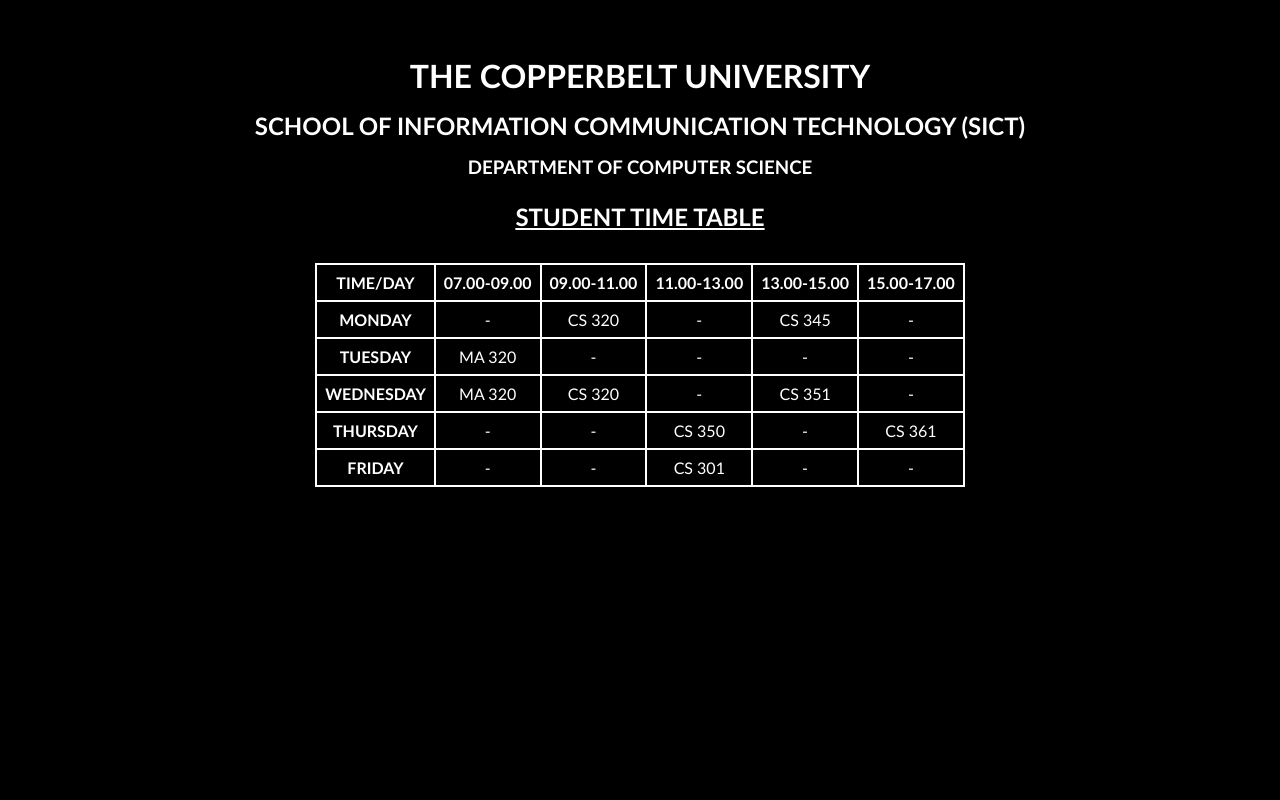
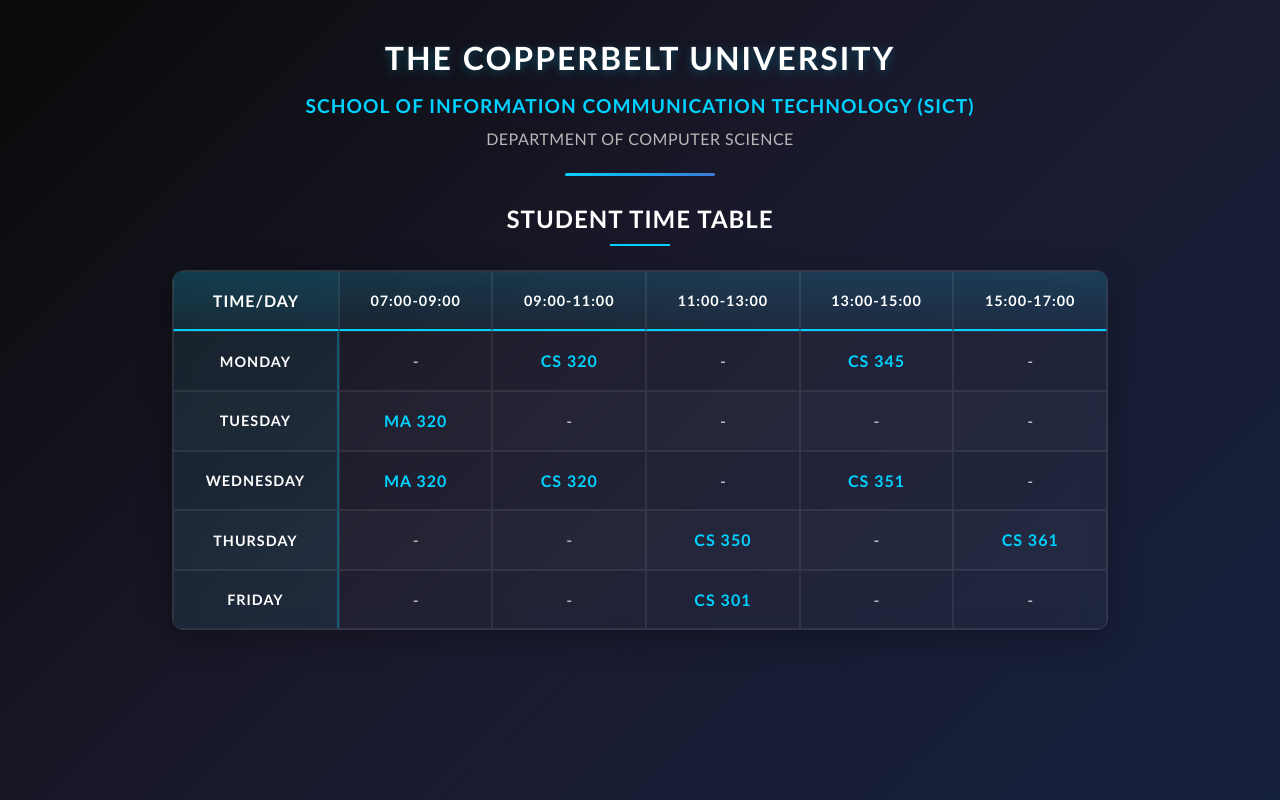
Before and after one commit to IsaacHarrison28/CS361, a plain HTML site: page time table/index.html in a window 1280 px wide. Drawn offline with Linux system fonts and the light colour scheme.

Commit message:
improved table design

```diff
--- a/time table/index.html
+++ b/time table/index.html
@@ -17,58 +17,68 @@
       <div id="table-container">
         <h1>STUDENT TIME TABLE</h1>
         <table>
-          <tr>
-            <td id="first-column">TIME/DAY</td>
-            <th>07.00-09.00</th>
-            <th>09.00-11.00</th>
-            <th>11.00-13.00</th>
-            <th>13.00-15.00</th>
-            <th>15.00-17.00</th>
-          </tr>
-          <tr>
+          <thead>
             <tr>
-              <td id="first-column">MONDAY</td>
+              <th scope="col" class="first-column">TIME/DAY</th>
+              <th scope="col">07:00-09:00</th>
+              <th scope="col">09:00-11:00</th>
+              <th scope="col">11:00-13:00</th>
+              <th scope="col">13:00-15:00</th>
+              <th scope="col">15:00-17:00</th>
+            </tr>
+          </thead>
+          <tbody>
+            <tr>
+              <th scope="row" class="first-column">MONDAY</th>
               <td>-</td>
-              <td>CS 320</td>
+              <td class="course-code">CS 320</td>
               <td>-</td>
-              <td>CS 345</td>
+              <td class="course-code">CS 345</td>
               <td>-</td>
             </tr>
             <tr>
-              <td id="first-column">TUESDAY</td>
-              <td>MA 320</td>
+              <th scope="row" class="first-column">TUESDAY</th>
+              <td class="course-code">MA 320</td>
               <td>-</td>
               <td>-</td>
               <td>-</td>
               <td>-</td>
             </tr>
             <tr>
-              <td id="first-column">WEDNESDAY</td>
-              <td>MA 320</td>
-              <td>CS 320</td>
+              <th scope="row" class="first-column">WEDNESDAY</th>
+              <td class="course-code">MA 320</td>
+              <td class="course-code">CS 320</td>
               <td>-</td>
-              <td>CS 351</td>
+              <td class="course-code">CS 351</td>
               <td>-</td>
             </tr>
             <tr>
-              <td id="first-column">THURSDAY</td>
+              <th scope="row" class="first-column">THURSDAY</th>
               <td>-</td>
               <td>-</td>
-              <td>CS 350</td>
+              <td class="course-code">CS 350</td>
               <td>-</td>
-              <td>CS 361</td>
+              <td class="course-code">CS 361</td>
             </tr>
             <tr>
-              <td id="first-column">FRIDAY</td>
+              <th scope="row" class="first-column">FRIDAY</th>
               <td>-</td>
               <td>-</td>
-              <td>CS 301</td>
+              <td class="course-code">CS 301</td>
               <td>-</td>
               <td>-</td>
             </tr>
-        </tr>
+          </tbody>
         </table>
       </div>
     </div>
+
+    <script>
+      document.querySelectorAll(".course-code").forEach((cell) => {
+        cell.addEventListener("mouseenter", function (e) {
+          this.style.cursor = "pointer";
+        });
+      });
+    </script>
   </body>
 </html>
--- a/time table/styles.css
+++ b/time table/styles.css
@@ -1,52 +1,282 @@
-body {
+*,
+*::before,
+*::after {
+  box-sizing: border-box;
   margin: 0;
   padding: 0;
+}
+
+body {
   font-family: "Gill Sans", "Gill Sans MT", Calibri, "Trebuchet MS", sans-serif;
-  background-color: black;
-  color: white;
+  background: linear-gradient(135deg, #0a0a0a 0%, #1a1a2e 50%, #16213e 100%);
+  color: #e0e0e0;
+  min-height: 100vh;
+  line-height: 1.6;
 }
 
 #container {
-  width: 900px;
-  margin: auto;
-  margin-top: 3rem;
+  max-width: 1000px;
+  margin: 0 auto;
+  padding: 2rem;
 }
 
 #heading {
-  display: flex;
-  flex-direction: column;
-  align-items: center;
-  justify-content: center;
+  text-align: center;
+  margin-bottom: 3rem;
+  position: relative;
 }
 
-#heading h1,
-h2,
-h3 {
-  margin: 0.5rem;
-  text-align: center;
+#heading::after {
+  content: "";
+  position: absolute;
+  bottom: -1.5rem;
+  left: 50%;
+  transform: translateX(-50%);
+  width: 150px;
+  height: 3px;
+  background: linear-gradient(90deg, #00d2ff, #3a7bd5);
+  border-radius: 2px;
 }
 
-#table-container > h1 {
+#heading h1 {
+  font-size: 2rem;
+  font-weight: 700;
+  letter-spacing: 2px;
+  color: #ffffff;
+  text-transform: uppercase;
+  margin-bottom: 0.5rem;
+  text-shadow: 0 2px 10px rgba(0, 210, 255, 0.3);
+}
+
+#heading h2 {
+  font-size: 1.2rem;
+  font-weight: 600;
+  color: #00d2ff;
+  letter-spacing: 1px;
+  margin-bottom: 0.25rem;
+}
+
+#heading h3 {
+  font-size: 1rem;
+  font-weight: 500;
+  color: #b8b8b8;
+  letter-spacing: 0.5px;
+}
+
+#table-container h1 {
   font-size: 1.5rem;
   text-align: center;
   margin-bottom: 2rem;
-  text-decoration: underline;
+  color: #ffffff;
+  font-weight: 600;
+  letter-spacing: 1px;
+  position: relative;
+  display: inline-block;
+  width: 100%;
 }
 
-table,
-th,
-tr,
-td {
-  border: 2px solid white;
-  border-collapse: collapse;
-  padding: 0.5rem;
-  text-align: center;
-  width: auto;
-  margin: auto;
+#table-container h1::after {
+  content: "";
+  position: absolute;
+  bottom: -8px;
+  left: 50%;
+  transform: translateX(-50%);
+  width: 60px;
+  height: 2px;
+  background: #00d2ff;
+}
+
+table {
+  width: 100%;
+  border-collapse: separate;
+  border-spacing: 0;
+  background: rgba(255, 255, 255, 0.03);
+  backdrop-filter: blur(10px);
+  border-radius: 12px;
+  overflow: hidden;
+  box-shadow: 0 8px 32px rgba(0, 0, 0, 0.3);
+  border: 1px solid rgba(255, 255, 255, 0.1);
+}
+
+thead th {
+  background: linear-gradient(
+    180deg,
+    rgba(0, 210, 255, 0.15) 0%,
+    rgba(0, 210, 255, 0.05) 100%
+  );
+  color: #ffffff;
+  font-weight: 600;
+  font-size: 0.9rem;
+  letter-spacing: 1px;
+  text-transform: uppercase;
+  padding: 1rem;
+  border-bottom: 2px solid #00d2ff;
+  position: sticky;
+  top: 0;
+}
+
+thead th:first-child {
+  background: linear-gradient(
+    180deg,
+    rgba(0, 210, 255, 0.2) 0%,
+    rgba(0, 210, 255, 0.1) 100%
+  );
+  font-weight: 700;
+  font-size: 1rem;
+}
+
+tbody tr {
+  transition: all 0.3s ease;
+}
+
+tbody tr:hover {
+  background: rgba(0, 210, 255, 0.08);
+  transform: scale(1.01);
+}
+
+tbody tr:nth-child(even) {
+  background: rgba(255, 255, 255, 0.02);
+}
+
+tbody tr:nth-child(even):hover {
+  background: rgba(0, 210, 255, 0.08);
 }
 
 th,
-#first-column {
-  text-transform: capitalize;
+td {
+  padding: 1rem;
+  text-align: center;
+  border: 1px solid rgba(255, 255, 255, 0.08);
+}
+
+.first-column {
   font-weight: 700;
+  color: #ffffff;
+  background: rgba(0, 210, 255, 0.1);
+  letter-spacing: 1px;
+  font-size: 0.9rem;
 }
+
+tbody th.first-column {
+  background: rgba(0, 210, 255, 0.05);
+  border-right: 2px solid rgba(0, 210, 255, 0.3);
+}
+
+td:not(:empty) {
+  font-weight: 500;
+  color: #e0e0e0;
+}
+
+td:contains("CS"),
+td:contains("MA") {
+  color: #00d2ff;
+}
+
+td.course-code {
+  color: #00d2ff;
+  font-weight: 600;
+  letter-spacing: 1px;
+}
+
+td:empty,
+td:has(> :only-child:is(:empty, :-moz-only-whitespace)) {
+  color: #666;
+  font-style: italic;
+}
+
+td:has(> :-moz-only-whitespace) {
+  color: rgba(255, 255, 255, 0.2);
+}
+
+@media (max-width: 768px) {
+  #container {
+    padding: 1rem;
+  }
+
+  #heading h1 {
+    font-size: 1.5rem;
+  }
+
+  #heading h2 {
+    font-size: 1rem;
+  }
+
+  table {
+    font-size: 0.8rem;
+  }
+
+  th,
+  td {
+    padding: 0.75rem 0.5rem;
+  }
+}
+
+@media (max-width: 480px) {
+  #heading h1 {
+    font-size: 1.2rem;
+    letter-spacing: 1px;
+  }
+
+  #heading h2 {
+    font-size: 0.85rem;
+  }
+
+  #heading h3 {
+    font-size: 0.75rem;
+  }
+
+  #table-container h1 {
+    font-size: 1.2rem;
+  }
+
+  #table-container {
+    overflow-x: auto;
+  }
+
+  table {
+    min-width: 600px;
+  }
+}
+
+@keyframes fadeIn {
+  from {
+    opacity: 0;
+    transform: translateY(20px);
+  }
+  to {
+    opacity: 1;
+    transform: translateY(0);
+  }
+}
+
+#container {
+  animation: fadeIn 0.6s ease-out;
+}
+
+@media print {
+  body {
+    background: white;
+    color: black;
+  }
+
+  table {
+    box-shadow: none;
+    border: 2px solid #000;
+  }
+
+  th,
+  td {
+    border-color: #000;
+    color: #000;
+  }
+
+  thead th {
+    background: #f0f0f0;
+    color: #000;
+    border-bottom: 2px solid #000;
+  }
+
+  .first-column {
+    background: #f5f5f5;
+  }
+}
```
